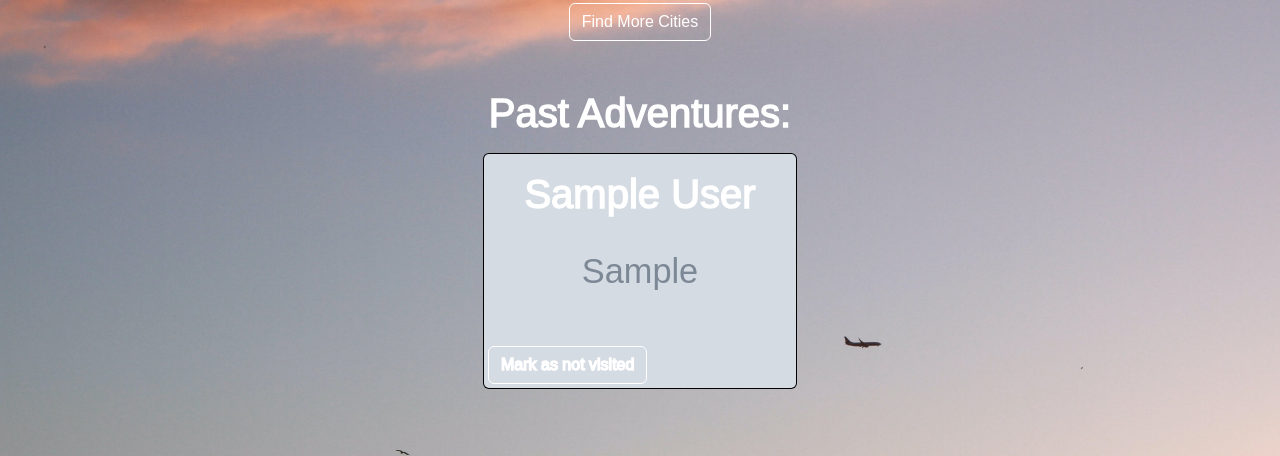
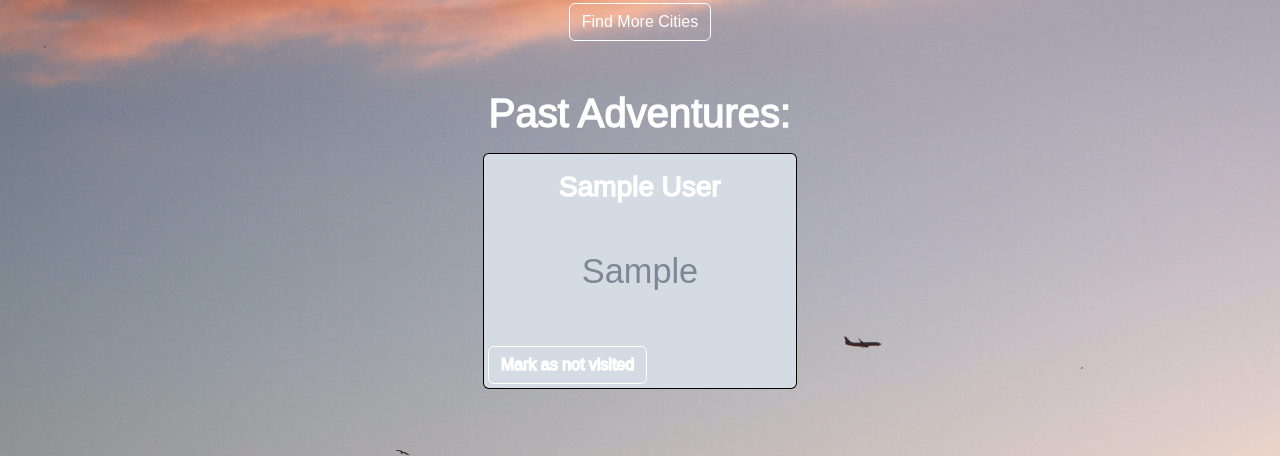
Before and after one commit to SamStratton2112/StayWorldly, a Flask app: page /user/1 in a window 1280 px wide. Shown: the part 245-701 px from the top of the page. Run offline with Flask 3, Linux system fonts and the light colour scheme; the visitor is signed in with stand-in values (Sample User, id 1); tables that the repository leaves empty hold one stand-in row (values such as "Sample post"); grey boxes marked "Sample" are stand-in pictures; some web fonts are replaced.

Commit message:
update spacing

```diff
--- a/templates/user.html
+++ b/templates/user.html
@@ -23,10 +23,10 @@
                 <div class="card-img-overlay">
                     <span class="card-title text-white ol h3">{{city}}</span>
                     <form action="/remove/{{city.id}}" method="POST">
-                        <button class="delete_u_city btn border-white text-white m-1 position-absolute ol end-0 bottom-0">Remove</button>
+                        <button class="delete_u_city btn border-white text-white m-1 position-absolute ol h3 end-0 bottom-0">Remove</button>
                     </form>
                     <form action="/city/{{city.id}}/visted" method="POST">
-                        <button class="position-absolute btn border-white text-white ol m-1 start-0 bottom-0">Mark as visited</button>
+                        <button class="position-absolute btn border-white text-white ol m-1 h3 start-0 bottom-0">Mark as visited</button>
                     </form>
                 </div>
             </a>
@@ -46,9 +46,9 @@
             <a href="/city/{{city}}" class="loadbtn">
                 <img class="card-img img-fluid" src="{{city.city_image}}">
                 <div class="card-img-overlay">
-                    <span class="card-title text-white ol h1">{{city}}</span>
+                    <span class="card-title text-white ol h3">{{city}}</span>
                     <form action="/city/{{city.id}}/notvisited" method="POST">
-                        <button class="position-absolute btn border-white text-white m-1 ol start-0 bottom-0">Mark as not visited</button>
+                        <button class="position-absolute btn border-white text-white m-1 ol h3 start-0 bottom-0">Mark as not visited</button>
                     </form>
                 </div>
             </a>
```
